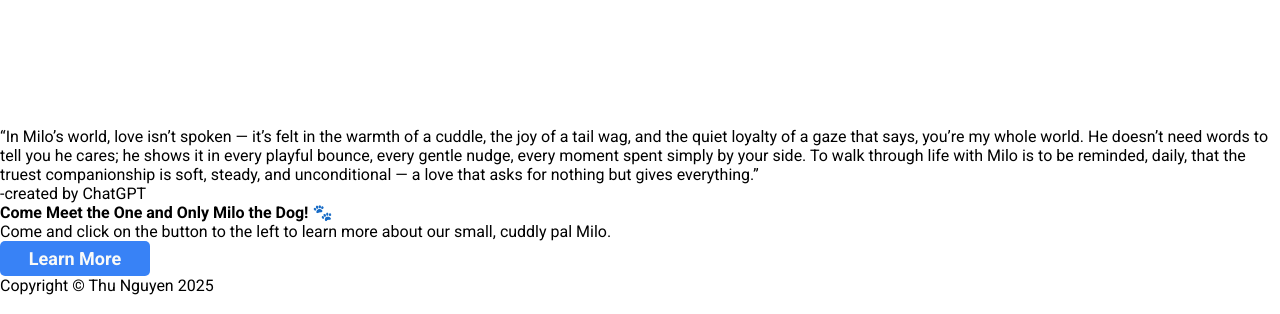
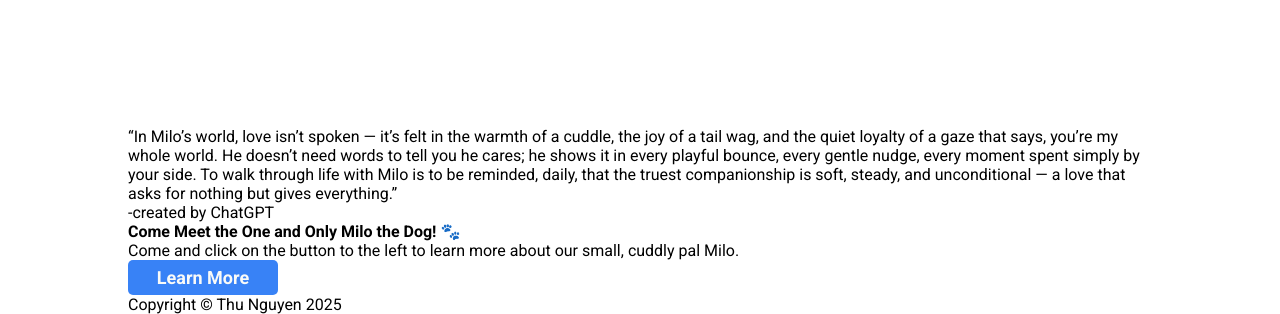
Before and after one commit to telshira/milo-landing-page-project, a plain HTML site: page index.html in a window 1280 px wide. Shown: the part 1016-1330 px from the top of the page. Drawn offline with Linux system fonts and the light colour scheme.

Commit message:
Added 10% padding to both sides of each section

```diff
--- a/style.css
+++ b/style.css
@@ -12,6 +12,12 @@ body {
   flex-direction: column;
 }
 
+.header,
+[class^="section"],
+.footer {
+  padding:0 10%;
+}
+
 .header {
   height: 100px;
   background-color: #1F2937;
@@ -19,7 +25,6 @@ body {
   flex-direction: row;
   align-items: center;
   justify-content: space-between;
-  padding: 0 10%;
 }
 
 .logo {
```
